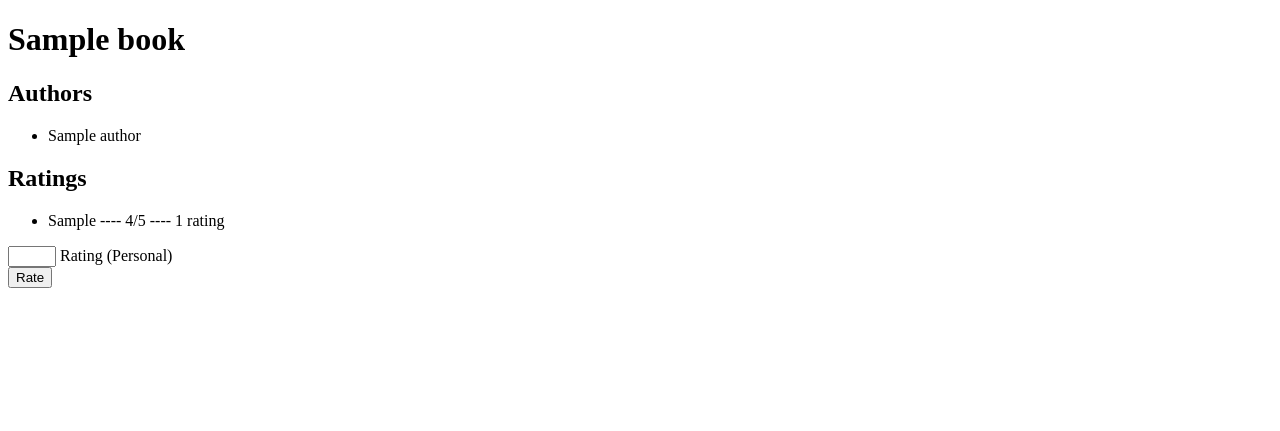
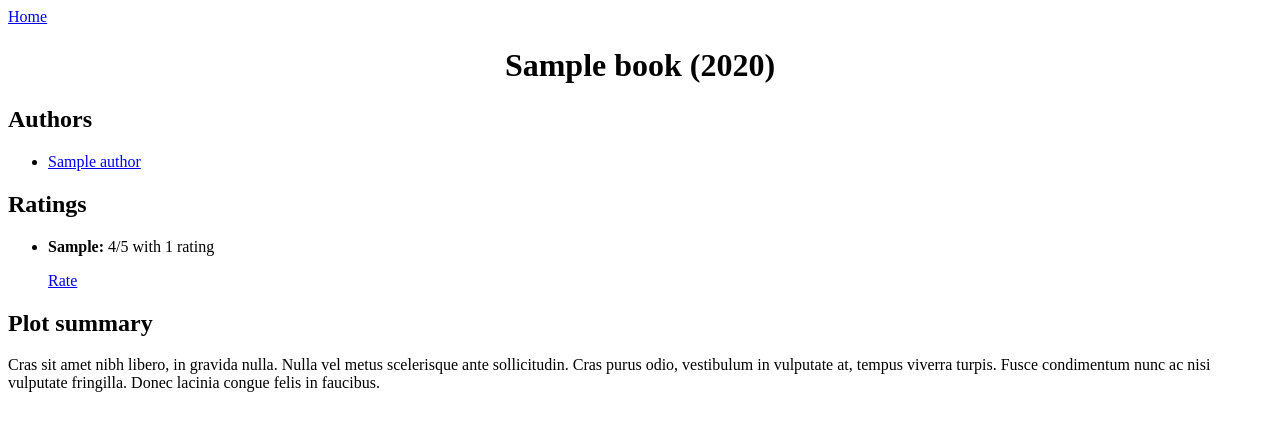
Before and after one commit to raul23/EbookManager, a Django app: template ebook_manager/templates/ebook_manager/book_detail.html in a window 1280 px wide. Shown: the top 431 px of the page. Run offline with Django 3.2, Linux system fonts and the light colour scheme; the template is opened without the code that fills it: most values are stand-ins (such as "Sample title", 1, 10 or a date in 2020).

Commit message:
book_detail.html: add home link, use links to authors, and add Rate link

```diff
--- a/ebook_manager/templates/ebook_manager/book_detail.html
+++ b/ebook_manager/templates/ebook_manager/book_detail.html
@@ -5,30 +5,50 @@
     <title>Book detail</title>
 </head>
 <body>
-<h1>{{ book.title }}</h1>
+<a href="{% url 'ebook-manager:index' %}">Home</a>
+
+<h1 style="text-align:center">{{ book.title }} ({{ book.pub_year }})</h1>
 
 {% if error_message %}<p><strong>{{ error_message }}</strong></p>{% endif %}
 
 <h2>Authors</h2>
 <ul>
-{% for author in book.author_set.all %}
-    <li>{{ author.name }}</li>
+{% for author in book.authors.all %}
+    <li><a href="{% url 'ebook-manager:author_detail' author.slug_name %}">{{ author.name }}</a></li>
 {% endfor %}
 </ul>
 
 <h2>Ratings</h2>
+<ul>
+    {% for rating in book.rating_set.all %}
+        <li><b>{{ rating.get_source_display }}:</b>
+            {% if rating.get_source_display == 'Personal' %}
+                <a href="{% url 'ebook-manager:book_ratings' book.book_id %}">{{ rating.avg_rating|floatformat:-1 }}/5</a>
+            {% else %}
+                {{ rating.avg_rating|floatformat:-1 }}/5
+            {% endif %}
+            with {{ rating.nb_ratings }} rating{{ rating.nb_ratings|pluralize }}
+        </li>
+    {% empty %}
+        <p>No ratings are available.</p>
+    {% endfor %}
+</ul>
+<div style="padding-left:40px;">
+<a href="{% url 'ebook-manager:book_ratings' book.book_id %}">Rate</a>
+</div>
 
-<ul>
-{% for rating in book.rating_set.all %}
-<li>{{ rating.get_source_display }} ---- {{ rating.avg_rating|floatformat:-1 }}/5 ---- {{ rating.nb_ratings }} rating{{ rating.nb_ratings|pluralize }}</li>
-{% endfor %}
-</ul>
-
-<form action="{% url 'ebook-manager:rate' book.book_id %}" method="post">
-    {% csrf_token %}
-    <input type="number" name="rating" id="id_rating" min="1" max="5">
-    <label for="id_rating">Rating (Personal)</label><br>
-    <input type="submit" value="Rate">
+<h2>Plot summary</h2>
+<p>Cras sit amet nibh libero, in gravida nulla. Nulla vel metus scelerisque ante sollicitudin. Cras purus odio, vestibulum in vulputate at,
+    tempus viverra turpis. Fusce condimentum nunc ac nisi vulputate fringilla. Donec lacinia congue felis in faucibus.</p>
+<!--
+<form action="{% url 'ebook-manager:upload_files' %}" method="post" enctype="multipart/form-data">
+  {% csrf_token %}
+  <div class="form-group">
+    <label for="UploadFiles">Add ebooks:</label>
+    <input type="file" name="files" class="form-control-file" id="UploadFiles" multiple>
+    <input type="submit" value="Upload">
+  </div>
 </form>
+-->
 </body>
 </html>
```
